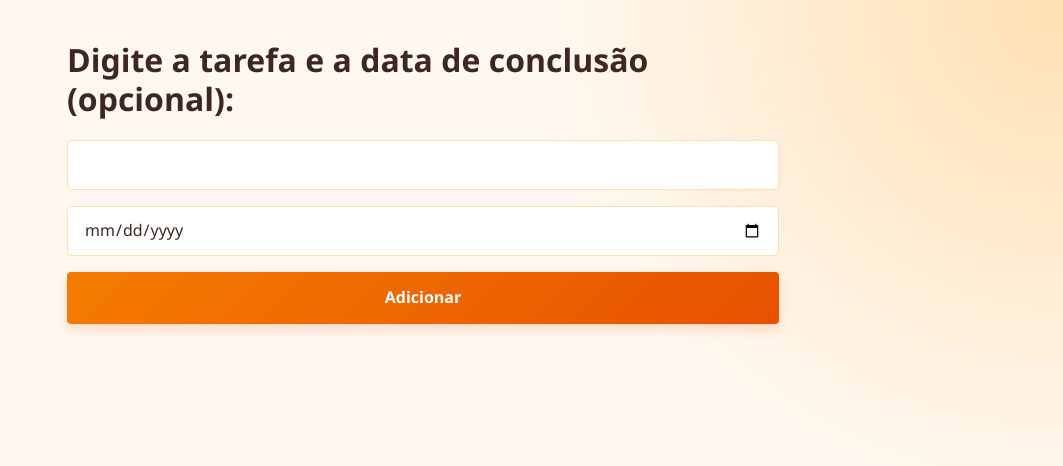
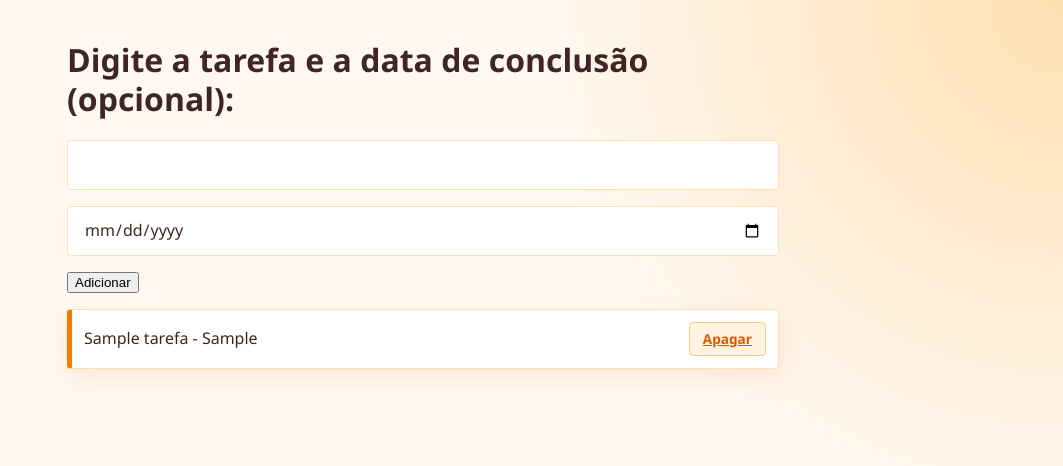
Before and after one commit to PedroHenrique-G/tarefas_mvc_Flask, a Flask app: template src/tarefas/templates/base.html in a window 1280 px wide. Shown: the top 466 px of the page, without its empty margins (217-1280 px from the left). Run offline with Flask 3, Linux system fonts and the light colour scheme; the template is opened without the code that fills it: most values are stand-ins (such as "Sample title", 1, 10 or a date in 2020).

Commit message:
Finalizando o Projeto Full-Steck

```diff
--- a/src/tarefas/app.py
+++ b/src/tarefas/app.py
@@ -1,6 +1,7 @@
-from flask import Flask, render_template
+from flask import Flask, redirect, render_template, request, url_for
 
 from tarefas.models.database import init_db
+from tarefas.models.tarefa import Tarefa
 
 app = Flask(__name__)
 
@@ -11,9 +12,37 @@ with app.app_context():
 def test():
     return 'Servidor online!'
 
-@app.route('/')
+@app.route('/', methods=['GET', 'POST'])
 def home():
-    return render_template('base.html', titulo='Minha lista de tarefas')
+
+    if request.method == 'POST':
+        titulo_form = request.form['tituloTarefa'] # casa com o nome do input no form
+        data_conclusao_form = request.form['dataConclusao'] #casa com o nome do input no form
+
+        data_corrigida = data_conclusao_form or None
+        # 'or' nesse caso é um operador de
+
+        # Instnaciamos uma nova tarefa com os dados recebidos do form
+        tarefa = Tarefa(titulo=titulo_form, data_conclusao=data_corrigida)
+
+        # Salvamos a tarefa no banco
+        tarefa.salvarTarefa()
+
+        return redirect(url_for('home'))
+
+    tarefas = Tarefa.listarTarefas()
+
+    return render_template(
+        'base.html',
+        titulo_da_pagina='Minha lista de tarefas',
+        tarefas_da_pagina=tarefas
+    )
+
+# Crie uma nova funcionalidade para apagar casa uma das tarefas cadastradas
+@app.route('/delete/<int:id>')
+def apagar_id_especificado(id):
+    # Código aqui
+    pass
 
 if __name__ == '__main__':
     app.run()
--- a/src/tarefas/data/tarefas.sql
+++ b/src/tarefas/data/tarefas.sql
@@ -3,7 +3,7 @@ CREATE DATABASE IF NOT EXISTS `tarefas`;
 USE `tarefas`;
 
 CREATE TABLE IF NOT EXISTS `tarefa` (
-    `id_tarefa` INT NOT NULL PRIMARY KEY,
+    `id_tarefa` INT NOT NULL AUTO_INCREMENT PRIMARY KEY,
     `titulo_tarefa` VARCHAR(100) NOT NULL,
-    `data_conclus` DATETIME NULL
+    `data_conclusao` DATETIME NULL
 );
--- a/src/tarefas/models/database.py
+++ b/src/tarefas/models/database.py
@@ -77,6 +77,11 @@ class Database:
     def __exit__(self, exc_type, exc_val, exc_tb):
         self.desconectar()
 
+"""
+Definição do caminho absoluto até o arquivo de script SQL que será
+executado para criar o banco de dados na primeira vez que a aplicação
+for utilizado. Esse caminho não depende do sistema operacional.
+"""
 BASE_DIR = Path(__file__).resolve().parent.parent
 SQL_PATH = BASE_DIR / "data" / "tarefas.sql"
 
--- a/src/tarefas/static/style.css
+++ b/src/tarefas/static/style.css
@@ -144,16 +144,17 @@ button:focus-visible {
 }
 
 
-#listaTarefas {
+#listaTarefas  {
     display: flex;
     flex-direction: column;
     gap: 12px;
     margin-top: 16px;
+    padding-inline-start: 0;
 }
 
 /* Cada tarefa é um div criado pelo JavaScript */
 
-#listaTarefas > div {
+#listaTarefas > li {
     display: flex;
     align-items: center;
     justify-content: space-between;
@@ -177,14 +178,14 @@ button:focus-visible {
         border-color 0.2s ease;
 }
 
-#listaTarefas > div:hover {
+#listaTarefas > li:hover {
     transform: translateY(-2px);
     border-left-color: var(--laranja-escuro);
     box-shadow: 0 10px 28px rgba(230, 81, 0, 0.15);
 }
 
 
-#listaTarefas button {
+#listaTarefas a {
     flex-shrink: 0;
     margin-left: 0 !important;
     padding: 8px 13px;
@@ -206,7 +207,7 @@ button:focus-visible {
         border-color 0.2s ease;
 }
 
-#listaTarefas button:hover {
+#listaTarefas a:hover {
     color: var(--branco);
     background: var(--laranja-escuro);
     border-color: var(--laranja-escuro);
@@ -222,13 +223,13 @@ button:focus-visible {
         font-size: 1.55rem;
     }
 
-    #listaTarefas > div {
+    #listaTarefas > li {
         align-items: flex-start;
         gap: 12px;
         padding: 14px;
     }
 
-    #listaTarefas button {
+    #listaTarefas a {
         padding: 7px 10px;
     }
 }
--- a/src/tarefas/templates/base.html
+++ b/src/tarefas/templates/base.html
@@ -8,12 +8,24 @@
 </head>
 <body>
     <h1>Digite a tarefa e a data de conclusão (opcional):</h1>
-    <input type="text" id="tituloTarefa">
-    <input type="date" id="dataConclusao">
-    <button type="button" onclick="adicionarTarefa()">Adicionar</button>
-    <output id="listaTarefas">Nenhuma tarefa cadastrada</output>
 
-    <script>
+    <form method="POST"> <!-- seleciona o método HTTP -->
+        <input type="text" id="tituloTarefa" name="tituloTarefa">
+        <input type="date" id="dataConclusao" name="dataConclusao">
+        <button type="submit">Adicionar</button>
+    </form>
+    <!-- <output id="listaTarefas">Nenhuma tarefa cadastrada</output> -->
+
+    <ul id="listaTarefas">
+        {% for tarefa in tarefas_da_pagina %}
+            <li>
+                {{ tarefa.titulo_tarefa }} - {{ tarefa.data_conclusao }}
+                <a href="#">Apagar</a> <!-- Link para a rota de apagar este ID -->
+            </li>
+        {% endfor %}
+    </ul>
+
+    <!--
         // Aplicação MVC (Molagem-Vosualização-Controle)
 
         // Seção de Modelagem
@@ -84,6 +96,6 @@
 
         renderizarTarefas();
 
-    </script>
+    </script> -->
 </body>
 </html>
```
Also changed, not shown: src/tarefas/models/tarefa.py (+23 -2 lines).
